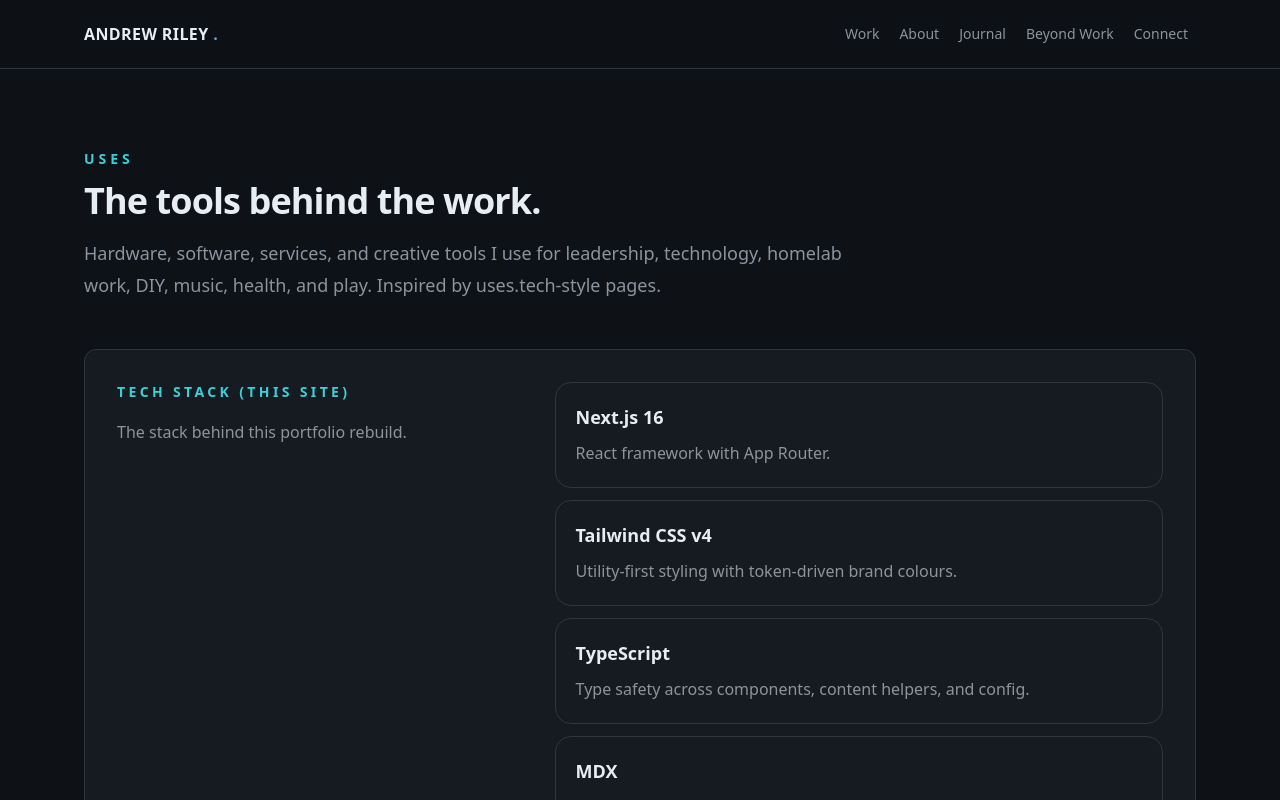
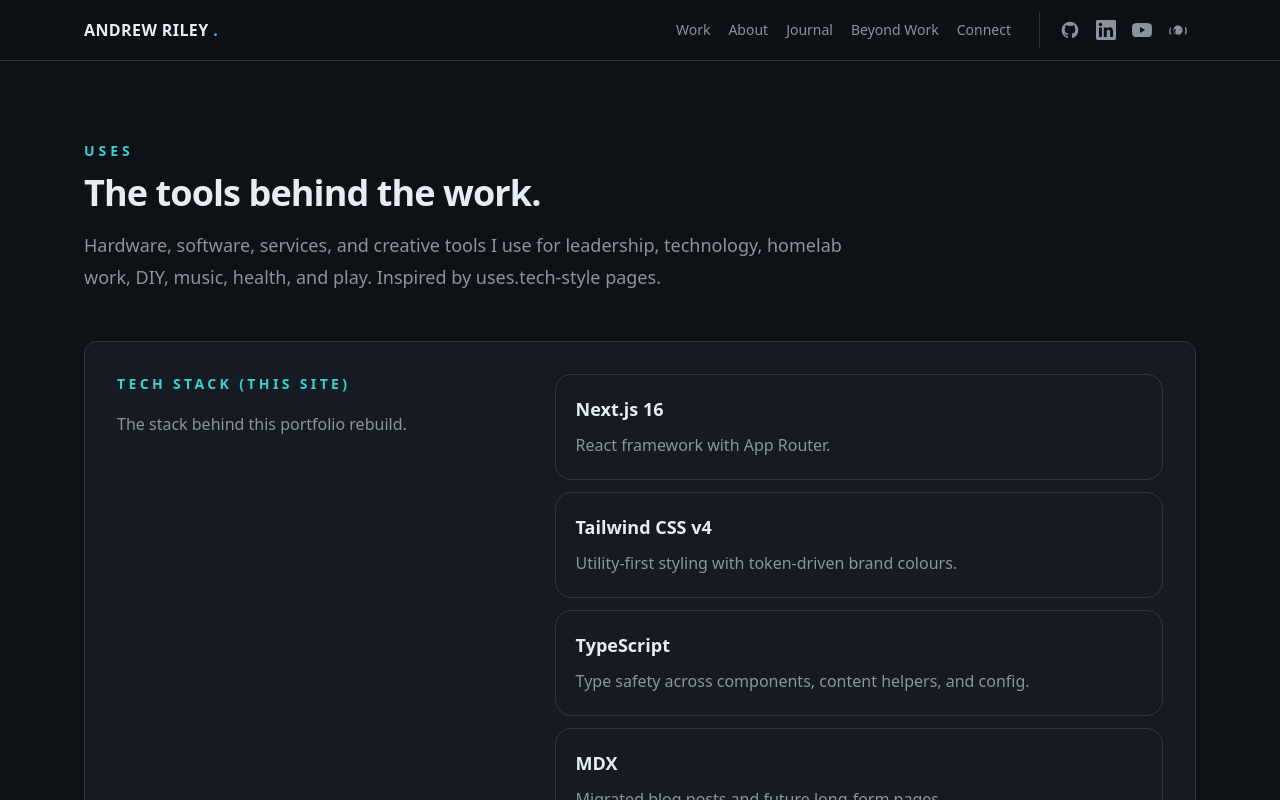
Before and after one commit to andrewkriley/www-andrewriley-info, a Next.js app: page /uses in a window 1280 px wide. Shown: the top 800 px of the page. Built offline with nearby package versions, Linux system fonts and the light colour scheme.

Commit message:
feat: add themed social icons to the site header

```diff
--- a/src/components/header-social-links.tsx
+++ b/src/components/header-social-links.tsx
@@ -2,23 +2,17 @@ import { site } from "@/data/site";
 import { SocialIcon } from "@/components/social-icon";
 
 export function HeaderSocialLinks() {
-  return (
-    <nav
-      className="flex items-center gap-0.5"
-      aria-label="Social links"
+  return <nav className="order-2 flex shrink-0 items-center lg:order-3 lg:ml-3 lg:border-l lg:border-border-subtle lg:pl-3" aria-label="Social links">
+    {site.socials.map(social => <a
+      key={social.href}
+      href={social.href}
+      target="_blank"
+      rel="noopener noreferrer"
+      aria-label={`${social.label} (opens in a new tab)`}
+      title={`${social.label} (opens in a new tab)`}
+      className="inline-flex size-9 items-center justify-center rounded-lg text-text-secondary transition hover:bg-surface-muted hover:text-brand-primary focus-visible:outline-2 focus-visible:outline-offset-2 focus-visible:outline-brand-primary"
     >
-      {site.socials.map((social) => (
-        <a
-          key={social.href}
-          href={social.href}
-          target="_blank"
-          rel="noopener noreferrer"
-          aria-label={social.label}
-          className="rounded-full p-2 text-text-secondary transition hover:bg-surface-muted hover:text-text-primary"
-        >
-          <SocialIcon name={social.icon} className="size-4" />
-        </a>
-      ))}
-    </nav>
-  );
+      <SocialIcon name={social.icon} className="size-5" />
+    </a>)}
+  </nav>;
 }
--- a/src/components/site-header.tsx
+++ b/src/components/site-header.tsx
@@ -1,3 +1,15 @@
 import Link from "next/link";
 import { site } from "@/data/site";
-export function SiteHeader(){return <header className="sticky top-0 z-30 border-b border-border-subtle bg-surface-page/95 backdrop-blur"><div className="mx-auto flex max-w-6xl flex-wrap items-center justify-between gap-3 px-5 py-4"><Link href="/" className="font-bold tracking-wide text-text-primary">ANDREW RILEY <span className="text-brand-primary">.</span></Link><nav aria-label="Main navigation" className="flex flex-wrap items-center gap-1">{site.nav.map(item=><Link key={item.href} href={item.href} className="rounded-lg px-2 py-2 text-sm font-medium text-text-secondary transition hover:bg-surface-muted hover:text-text-primary">{item.label}</Link>)}</nav></div></header>}
+import { HeaderSocialLinks } from "@/components/header-social-links";
+
+export function SiteHeader() {
+  return <header className="sticky top-0 z-30 border-b border-border-subtle bg-surface-page/95 backdrop-blur">
+    <div className="mx-auto flex max-w-6xl flex-wrap items-center justify-between gap-x-2 gap-y-2 px-4 py-3 sm:px-5 lg:flex-nowrap">
+      <Link href="/" className="shrink-0 text-[13px] font-bold tracking-wide text-text-primary sm:text-base">ANDREW RILEY <span className="text-brand-primary">.</span></Link>
+      <nav aria-label="Main navigation" className="order-3 flex w-full flex-wrap items-center justify-center gap-0.5 lg:order-2 lg:ml-auto lg:w-auto">
+        {site.nav.map(item => <Link key={item.href} href={item.href} className="rounded-lg px-1.5 py-2 text-[13px] font-medium text-text-secondary transition hover:bg-surface-muted hover:text-text-primary focus-visible:outline-2 focus-visible:outline-offset-2 focus-visible:outline-brand-primary sm:px-2 sm:text-sm">{item.label}</Link>)}
+      </nav>
+      <HeaderSocialLinks />
+    </div>
+  </header>;
+}
```
